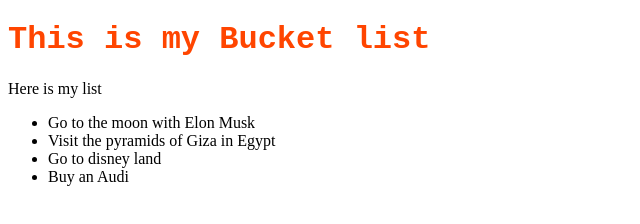
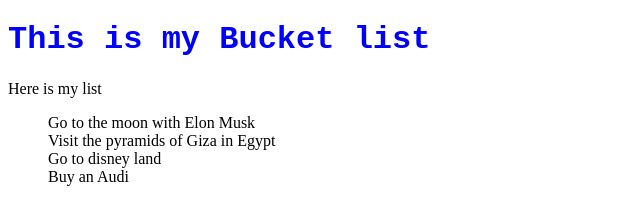
Before and after one commit to Roland-Sankara/kanzucode-bootcamp3, a plain HTML site: page index.html in a window 1280 px wide. Shown: the whole page, without its empty margins (0-640 px from the left). Drawn offline with Linux system fonts and the light colour scheme.

Commit message:
change list and heading color

```diff
--- a/index.css
+++ b/index.css
@@ -1,4 +1,8 @@
-h1{
-    color: orangered;
-    font-family: 'Courier New', Courier, monospace;
+h1 {
+  color: blue;
+  font-family: "Courier New", Courier, monospace;
 }
+
+ul li {
+  list-style: none;
+}
```
